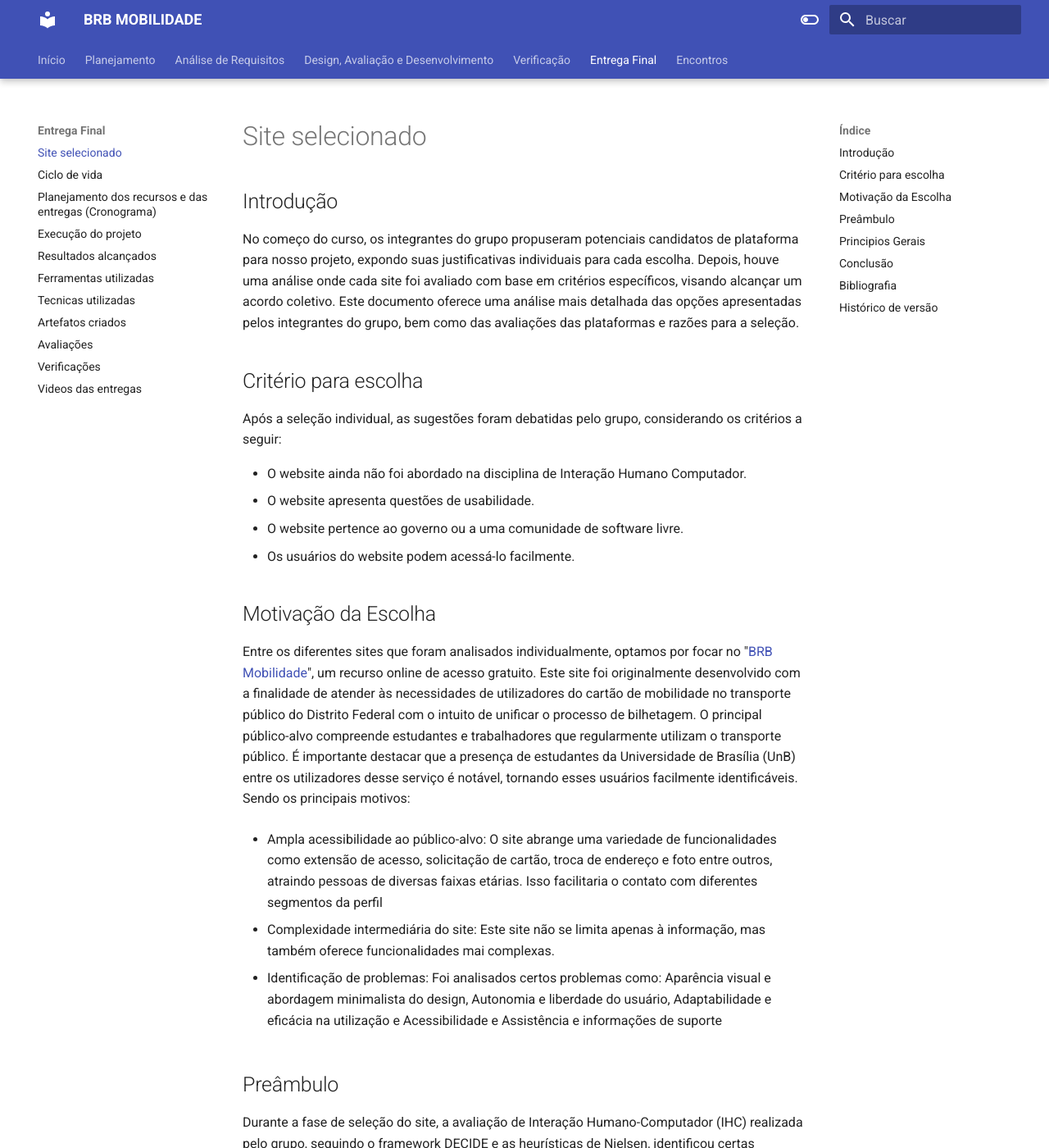
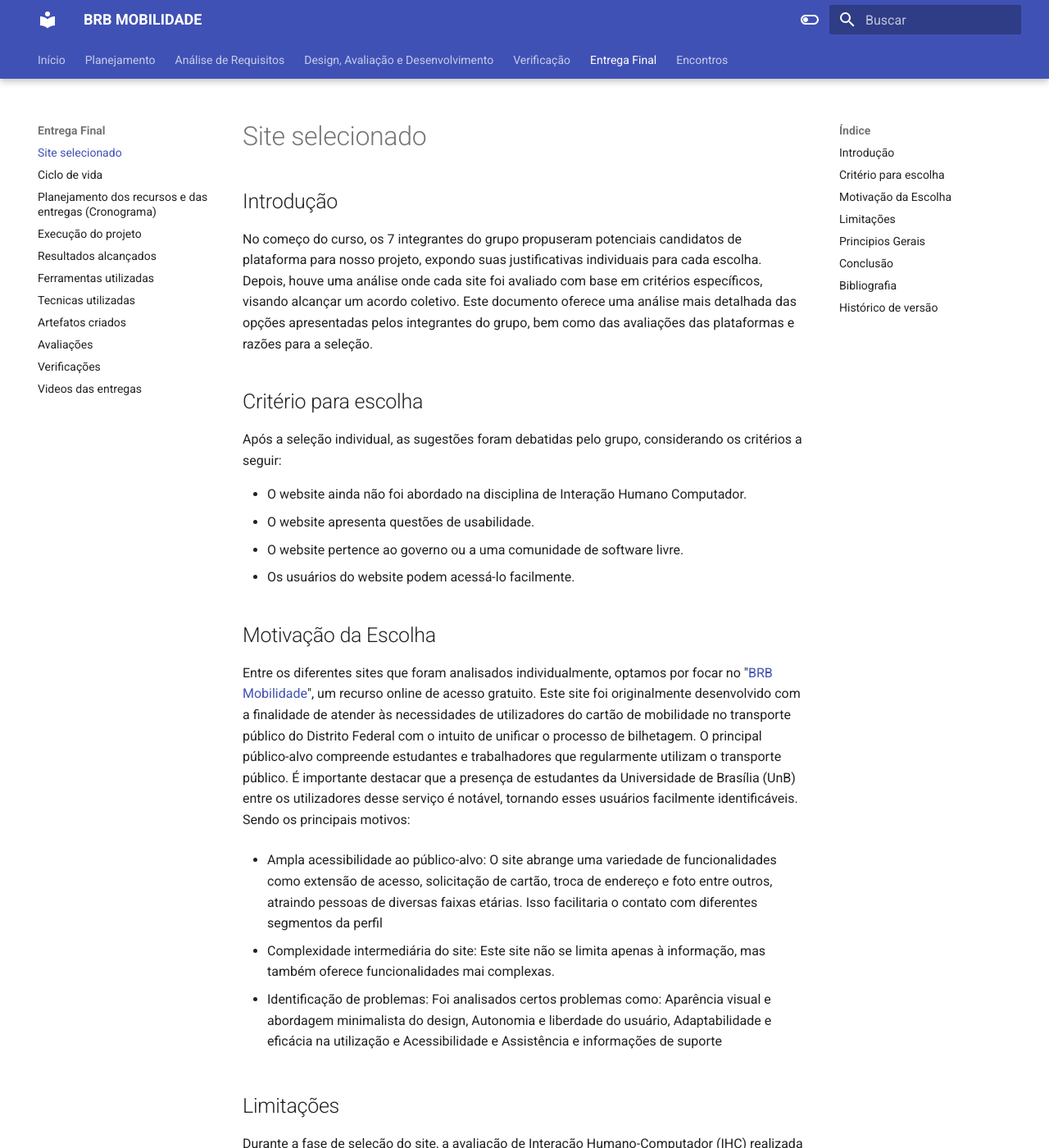
Before and after one commit to Interacao-Humano-Computador/2023.2--BRB-Mobilidade, an MkDocs documentation site: the page built from docs/entregaFinal/siteSelecionado.md, in a window 1280 px wide and 1400 px high. Shown: the whole window at 82% size. Built offline with MkDocs 1.6.1 and Material for MkDocs 9.7.7, drawn with Linux system fonts in a browser that asks for light colours.

```diff
--- a/docs/entregaFinal/siteSelecionado.md
+++ b/docs/entregaFinal/siteSelecionado.md
@@ -1,6 +1,6 @@
 ## Introdução
 
-No começo do curso, os integrantes do grupo propuseram potenciais candidatos de plataforma para nosso projeto, expondo suas justificativas individuais para cada escolha. Depois, houve uma análise onde cada site foi avaliado com base em critérios específicos, visando alcançar um acordo coletivo. Este documento oferece uma análise mais detalhada das opções apresentadas pelos integrantes do grupo, bem como das avaliações das plataformas e razões para a seleção.
+No começo do curso, os 7 integrantes do grupo propuseram potenciais candidatos de plataforma para nosso projeto, expondo suas justificativas individuais para cada escolha. Depois, houve uma análise onde cada site foi avaliado com base em critérios específicos, visando alcançar um acordo coletivo. Este documento oferece uma análise mais detalhada das opções apresentadas pelos integrantes do grupo, bem como das avaliações das plataformas e razões para a seleção.
 
 ## Critério para escolha
 
@@ -21,7 +21,7 @@
 
 - Identificação de problemas: Foi analisados certos problemas como: Aparência visual e abordagem minimalista do design, Autonomia e liberdade do usuário, Adaptabilidade e eficácia na utilização e Acessibilidade e Assistência e informações de suporte
 
-## Preâmbulo
+## Limitações
 
 Durante a fase de seleção do site, a avaliação de Interação Humano-Computador (IHC) realizada pelo grupo, seguindo o framework DECIDE e as heurísticas de Nielsen, identificou certas limitações, como por exemplo:
 
```
Also changed, not shown: docs/entregaFinal/avaliações.md (+1 -1 lines).
